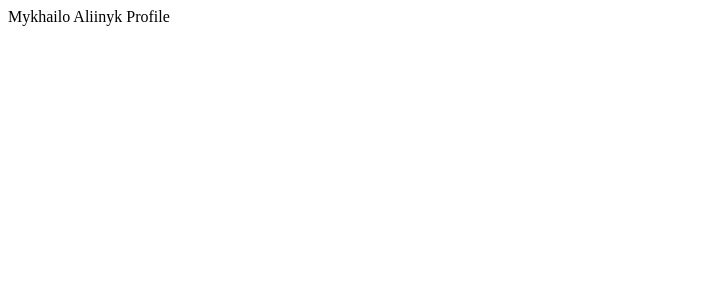
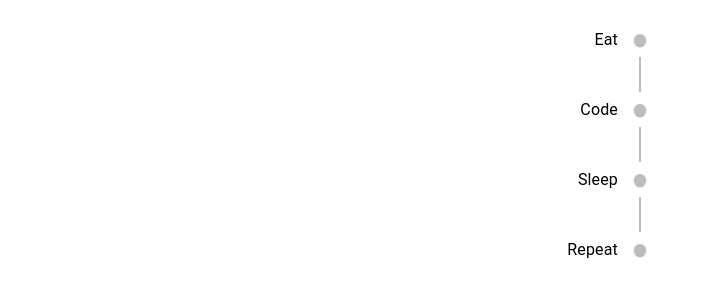
Before and after one commit to Tynik/tynik.github.io, a React app: page / in a window 1280 px wide. Shown: the top 300 px of the page, without its empty margins (0-701 px from the left). Built offline with nearby package versions, Linux system fonts and the light colour scheme.

Commit message:
Use mui timeline

```diff
--- a/package.json
+++ b/package.json
@@ -15,6 +15,11 @@
     "webpack-dev-server": "^4.9.2"
   },
   "dependencies": {
+    "@babel/core": "^7.18.5",
+    "@emotion/react": "^11.9.3",
+    "@emotion/styled": "^11.9.3",
+    "@mui/lab": "5.0.0-alpha.86",
+    "@mui/material": "^5.8.4",
     "react": "^18.2.0",
     "react-dom": "^18.2.0"
   }
--- a/src/App.tsx
+++ b/src/App.tsx
@@ -1,7 +1,44 @@
 import React from 'react';
 
+import Timeline from '@mui/lab/Timeline';
+import TimelineItem from '@mui/lab/TimelineItem';
+import TimelineSeparator from '@mui/lab/TimelineSeparator';
+import TimelineConnector from '@mui/lab/TimelineConnector';
+import TimelineContent from '@mui/lab/TimelineContent';
+import TimelineDot from '@mui/lab/TimelineDot';
+
 const App = () => {
-  return <>Mykhailo Aliinyk Profile</>
-}
+  return (
+    <Timeline position="left">
+      <TimelineItem>
+        <TimelineSeparator>
+          <TimelineDot/>
+          <TimelineConnector/>
+        </TimelineSeparator>
+        <TimelineContent>Eat</TimelineContent>
+      </TimelineItem>
+      <TimelineItem>
+        <TimelineSeparator>
+          <TimelineDot/>
+          <TimelineConnector/>
+        </TimelineSeparator>
+        <TimelineContent>Code</TimelineContent>
+      </TimelineItem>
+      <TimelineItem>
+        <TimelineSeparator>
+          <TimelineDot/>
+          <TimelineConnector/>
+        </TimelineSeparator>
+        <TimelineContent>Sleep</TimelineContent>
+      </TimelineItem>
+      <TimelineItem>
+        <TimelineSeparator>
+          <TimelineDot/>
+        </TimelineSeparator>
+        <TimelineContent>Repeat</TimelineContent>
+      </TimelineItem>
+    </Timeline>
+  );
+};
 
 export default App;
--- a/webpack.config.js
+++ b/webpack.config.js
@@ -24,7 +24,6 @@ module.exports = {
   },
   plugins: [
     new HtmlWebpackPlugin({
-      title: 'Mykhailo Aliinyk Profile',
       template: './src/index.ejs'
     })
   ],
```
Also changed, not shown: src/index.ejs, 1 other file (tests, documents, lock files or other folders).
